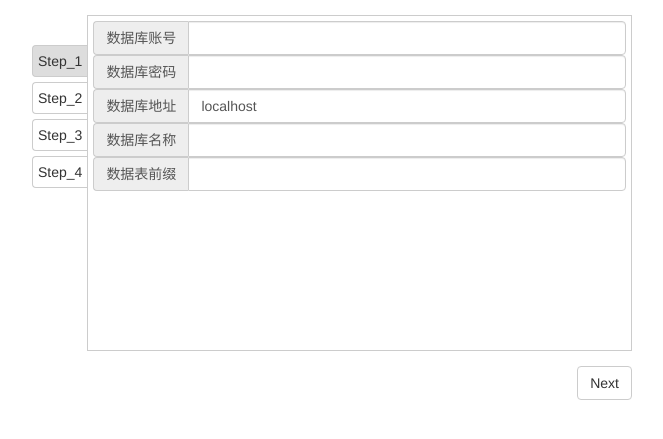
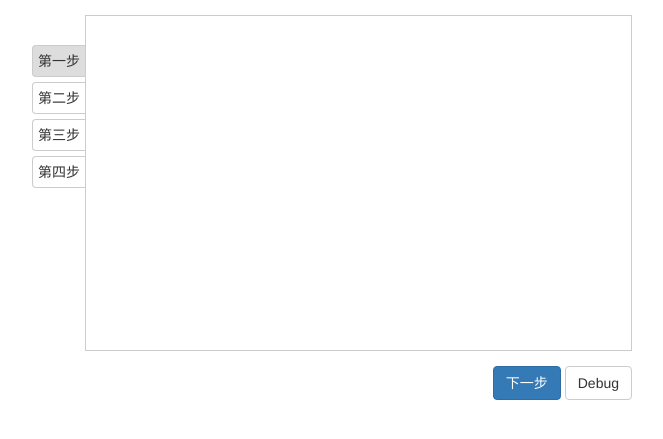
Before and after one commit to HardCarroll/HCMS, a PHP site: page /modules/install/index.php in a window 1280 px wide. Shown: the top 439 px of the page, without its empty margins (308-971 px from the left). Run offline with PHP 8.4, Linux system fonts and the light colour scheme; the visitor is signed in with stand-in values (Sample User, id 1).

Commit message:
upload 10/14

```diff
--- a/index.html
+++ b/index.php
@@ -1,3 +1,9 @@
+<?php
+session_start();
+if(!isset($_SESSION["bInstalled"]) || !$_SESSION["bInstalled"]) {
+  header("location: /modules/install/");
+}
+?>
 <!DOCTYPE html>
 <html lang="zh-CN" onselectstart="return false;">
 <head>
--- a/modules/install/index.php
+++ b/modules/install/index.php
@@ -1,5 +1,6 @@
 <?php
 session_start();
+$step = $_SESSION["step"];
 ?>
 <!DOCTYPE html>
 <html lang="zh-CN">
@@ -18,40 +19,20 @@ session_start();
     <div class="install-head"></div>
     <div class="install-body">
       <div class="step-list">
-        <span class="step-item done">Step_1</span>
-        <span class="step-item">Step_2</span>
-        <span class="step-item">Step_3</span>
-        <span class="step-item">Step_4</span>
+        <span class="step-item done">第一步</span>
+        <span class="step-item">第二步</span>
+        <span class="step-item">第三步</span>
+        <span class="step-item">第四步</span>
       </div>
       <div class="step-content">
-        <!-- <?php echo file_get_contents("./step1"); ?> -->
-        <div class="input-group">
-          <span class="input-group-addon">数据库账号</span>
-          <input id="inDBAccount" type="text" class="form-control">
-        </div>
-        <div class="input-group">
-          <span class="input-group-addon">数据库密码</span>
-          <input id="inDBPassword" type="text" class="form-control">
-        </div>
-        <div class="input-group">
-          <span class="input-group-addon">数据库地址</span>
-          <input id="inDBServer" type="text" class="form-control" value="localhost">
-        </div>
-        <div class="input-group">
-          <span class="input-group-addon">数据库名称</span>
-          <input id="inDBName" type="text" class="form-control">
-        </div>
-        <div class="input-group">
-          <span class="input-group-addon">数据表前缀</span>
-          <input id="inDBPrefix" type="text" class="form-control">
-        </div>
-        <div class="return-msg"></div>
+        <?php echo file_get_contents("./step1"); ?>
       </div>
     </div>
     <div class="install-foot">
-      <span class="btn btn-default btn-prev hidden">Prev</span>
-      <span class="btn btn-default btn-next">Next</span>
-      <span class="btn btn-default btn-done hidden">Done</span>
+      <span class="btn btn-primary btn-prev hidden">上一步</span>
+      <span class="btn btn-primary btn-next">下一步</span>
+      <span class="btn btn-success btn-done hidden">完成</span>
+      <span class="btn btn-default btn-debug">Debug</span>
     </div>
   </div>
 </body>
@@ -59,5 +40,10 @@ session_start();
 <script src="/include/jquery/jquery.min.js"></script>
 <script src="/include/bootstrap/js/bootstrap.min.js"></script>
 <script src="./install.js"></script>
+<script>
+  // $(".btn-debug").click(function() {
+  //   $(this).install({step: 2}).debug();
+  // });
+</script>
 
 </html>
--- a/modules/install/install.css
+++ b/modules/install/install.css
@@ -39,6 +39,12 @@
   overflow-y: auto;
   word-break: break-word;
 }
+.step-content>div+div {
+  margin-top: 5px;
+}
+.step-content b {
+  color: #F00;
+}
 
 .install-foot {
   text-align: right;
--- a/modules/install/install.js
+++ b/modules/install/install.js
@@ -1,42 +1,73 @@
+(function($) {
+  $.fn.extend({
+    install: function(options) {
+      // 1, 检查参数合法性
+      if (!isValid(options)) {
+        return $(this);
+      }
+      // 2, 重构参数
+      var opts = $.extend({}, defaults, options);
+      var _that = this;
+
+      // 3, 处理函数
+      // do something here
+      console.log("install("+JSON.stringify(opts)+")");
+
+      // 4, return让插件得以链式调用
+      return _that;
+    }
+  });
+
+  // 默认参数
+  var defaults = {step: 1};
+
+  // 私有方法，不能被外部访问
+  // 检查参数合法性
+  function isValid(options) {
+    if (!options || (options && "object" === typeof(options))) {
+      return true;
+    }
+    else {
+      alert("the parameter is not valid, please check it!");
+      return false;
+    }
+  }
+})(jQuery)
+
+
 $(function() {
   var step = 1;
 
   $(".btn-prev").off("click").on("click", function() {
-    $.ajax({
-      url: "./handle.php",
-      type: "POST",
-      data: "token=prev&step="+step,
-      // contentType: false,
-      dataType: "json",
-      processData: false,
-      success: function(result) {
-        step = result.step;
-        if(step <= 1) {
-          $(".btn-prev").addClass("hidden");
-        }
+    var fmd = new FormData();
+    fmd.append("token", "prev");
+    fmd.append("step", step);
 
-        $(".step-item").eq(step).removeClass("done");
-        $(".step-content").empty().html(result.content);
+    install(fmd);
 
-        console.log(result);
-      },
-      error: function(error) {
-        console.log(error);
-      }
-    });
+    $(".step-item").eq(step-1).removeClass("done");
   });
 
   $(".btn-next").off("click").on("click", function() {
-    var data = {dbAccount: $("#inDBAccount").val(), dbPassword: $("#inDBPassword").val()};
+
     var fmd = new FormData();
     fmd.append("token", "next");
     fmd.append("step", step);
+    console.log(step);
+
+    var data = {dbAccount: $("#inDBAccount").val(), dbPassword: $("#inDBPassword").val(), dbHost: $("#inDBHost").val(), dbName: $("#inDBName").val(), dbPrefix: $("#inDBPrefix").val()};
     fmd.append("data", JSON.stringify(data));
+
     install(fmd);
+
+    $(".step-item").eq(step).addClass("done");
   });
 
   $(".btn-done").off("click").on("click", function() {
-    console.log($(this).attr("class"));
+    var fmd = new FormData();
+    fmd.append("token", "done");
+
+    install(fmd);
   });
 
   function install(fmd) {
@@ -51,16 +82,30 @@ $(function() {
         console.log(result);
 
         step = result.step;
+
         if(step > 1) {
+          // step (2,4]
+
           $(".btn-prev").removeClass("hidden");
+          $(".btn-next").removeClass("hidden");
+          $(".btn-done").addClass("hidden");
+
+          if(step === 4) {
+            $(".btn-next").addClass("hidden");
+            $(".btn-done").removeClass("hidden");
+          }
         }
         else {
+          // step 1
           $(".btn-prev").addClass("hidden");
+          $(".btn-next").removeClass("hidden");
         }
 
-        $(".step-item").eq(step-1).addClass("done");
+        $(".step-content").empty().html(result.content);
 
-        $(".step-content").empty().html(result.content);
+        if(result.location) {
+          self.location = result.location;
+        }
       },
       error: function(error) {
         console.log(error);
```
Also changed, not shown: modules/install/handle.php (+38 -7 lines), 1 other file.
